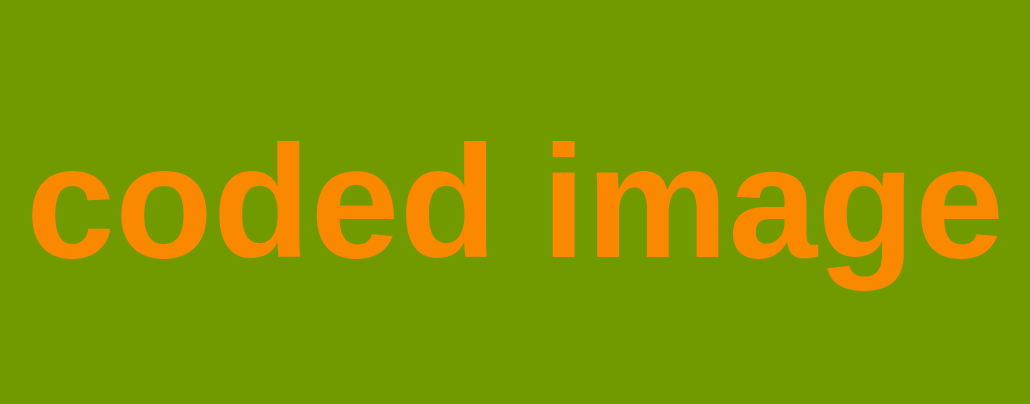
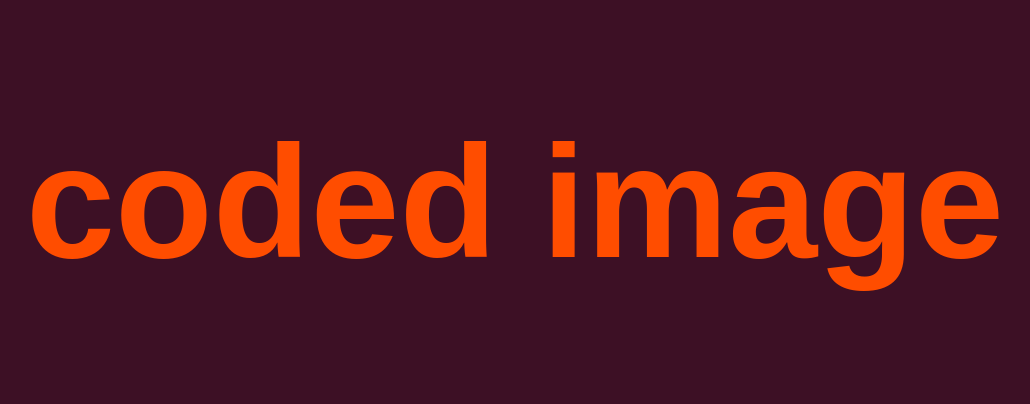
Before and after one commit to AlanAdamson/CodedImage, a website: page index.html in a window 1280 px wide. Shown: the part 198-602 px from the top of the page, without its empty margins (125-1155 px from the left). Drawn offline with Linux system fonts and the light colour scheme.

Commit message:
Update style.css

```diff
--- a/style.css
+++ b/style.css
@@ -10,7 +10,7 @@ html, body {
   justify-content: center;
   height: 100vh;
   width: 100vw;
-  background-color: #719900;
+  background-color: #3D1025;
 }
 
 .wrapperGray {
@@ -23,7 +23,7 @@ html, body {
 
 .logo {
   font-family: 'Arial', sans-serif;
-  color: #FA8800;
+  color: #FF4D00;
   font-size: 5em;
 }
 
@@ -72,7 +72,7 @@ html, body {
 .header {
   display: flex;
   justify-content: center;
-  background-color: #719900;
+  background-color: #3D1025;
   padding: 10px;
   box-shadow: 0 0 20px #000;
 }
```
